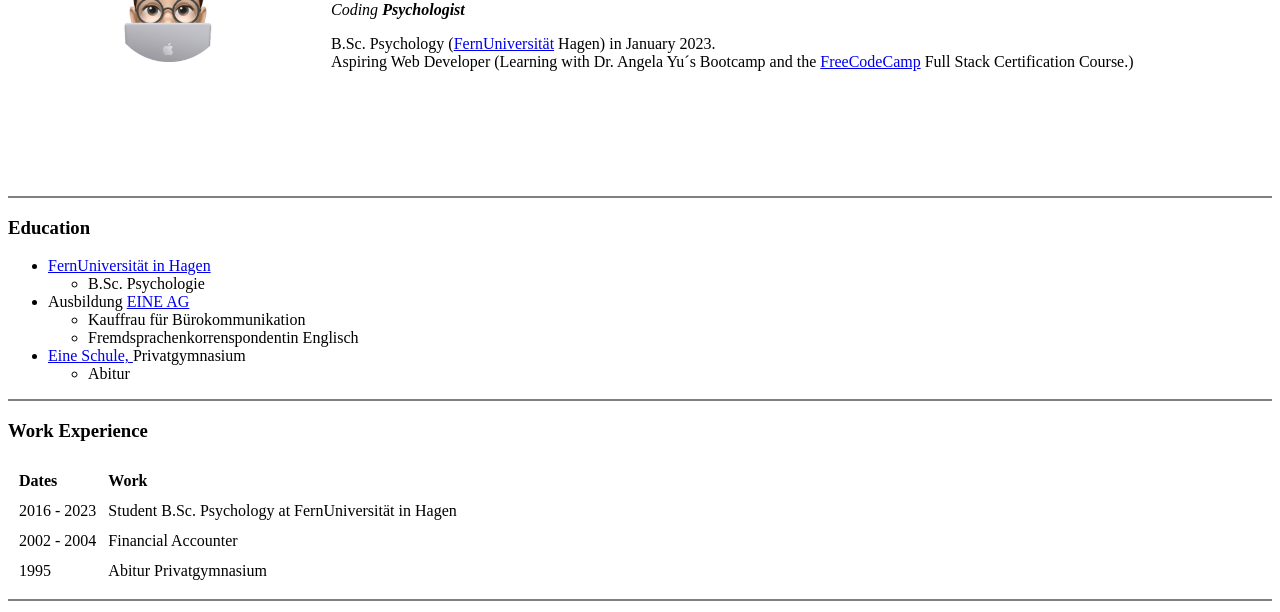
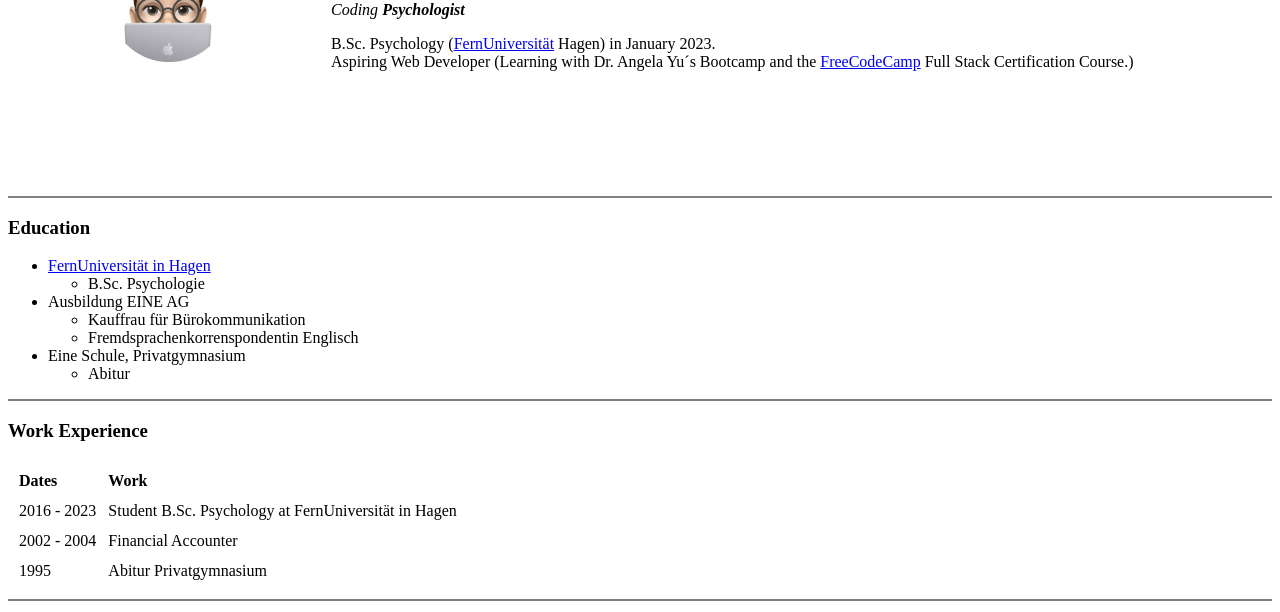
Before and after one commit to MonikaRiehn/cv, a plain HTML site: page index.html in a window 1280 px wide. Shown: the part 188-800 px from the top of the page. Drawn offline with Linux system fonts and the light colour scheme.

Commit message:
Update index.html
links zu schule und ag entfernt

```diff
--- a/index.html
+++ b/index.html
@@ -32,12 +32,12 @@
       <ul>
         <li>B.Sc. Psychologie</li>
       </ul>
-    <li>Ausbildung <a href="https://www.DEUTZ.de" target="_blank">EINE AG</a></li>
+    <li>Ausbildung EINE AG</li>
         <ul>
           <li>Kauffrau für Bürokommunikation</li>
           <li>Fremdsprachenkorrenspondentin Englisch</li>
         </ul>
-    <li><a href="https://www.lfs-koeln.de" target="_blank">Eine Schule, </a>Privatgymnasium</li>
+    <li>Eine Schule, Privatgymnasium</li>
         <ul>
          <li>Abitur</li>
         </ul>
```
